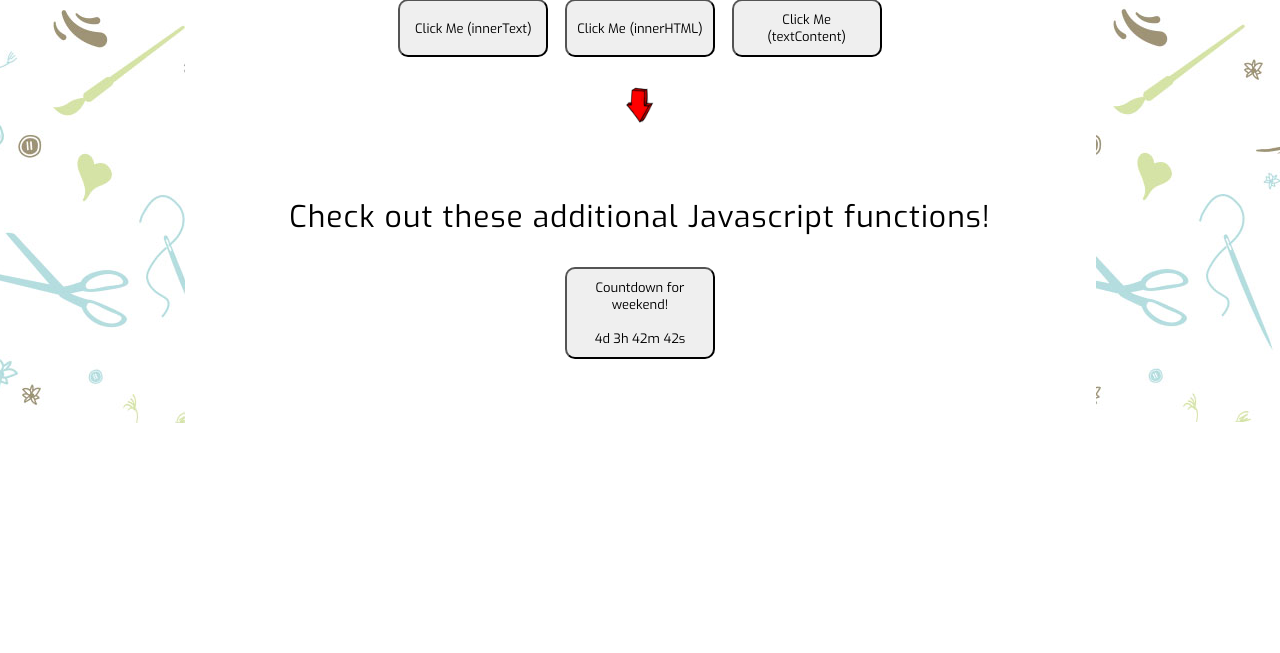
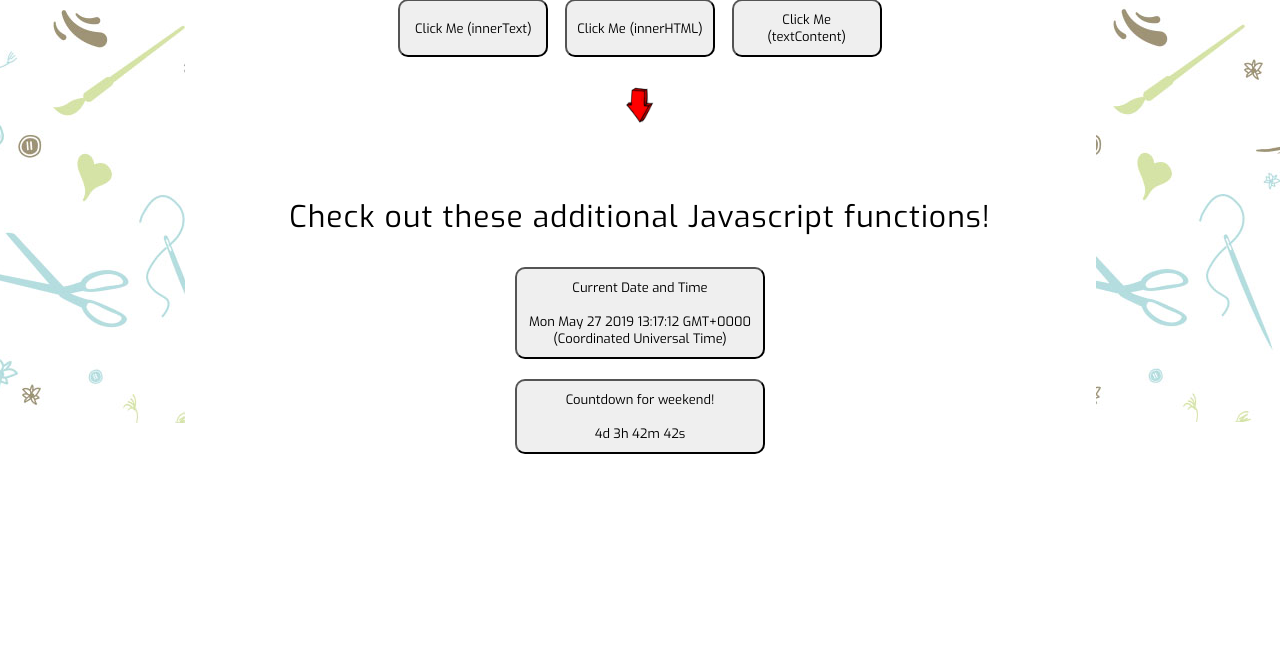
Before and after one commit to Kreceo/Archived-Beginner-Projects, a PHP site: page / in a window 1280 px wide; the page is wider, and only the part inside the window is pictured. Shown: the part 790-1443 px from the top of that part. Run offline with PHP 8.4, Linux system fonts and the light colour scheme.

Commit message:
added javascript current date display box

```diff
--- a/Training/Task_1/public_html/assets/css/index.css
+++ b/Training/Task_1/public_html/assets/css/index.css
@@ -230,7 +230,7 @@ h1 span {
 
 .button-Container-Bottom .countdown {
     width: 100%;
-    max-width: 150px;
+    max-width: 250px;
     display: block;
     margin: 0 auto;
     padding: 10px;
@@ -239,3 +239,17 @@ h1 span {
     font-family: 'Exo', sans-serif;
     margin-bottom: 20px;
 }
+
+/* Current Date */
+
+.button-Container-Bottom .currentDate {
+    width: 100%;
+    max-width: 250px;
+    display: block;
+    margin: 0 auto;
+    padding: 10px;
+    border-radius: 10px;
+    font-size: 13px;
+    font-family: 'Exo', sans-serif;
+    margin-bottom: 20px;
+}
--- a/Training/Task_1/public_html/assets/js/script.js
+++ b/Training/Task_1/public_html/assets/js/script.js
@@ -58,8 +58,6 @@ function myFunction() {
 }
 
 // Function below for countdown timer
-
-
 var weekend = new Date("May 31, 2019 17:00:00").getTime();
 
 // Set function to count down by 1 second each time
@@ -78,17 +76,18 @@ var weekend = new Date("May 31, 2019 17:00:00").getTime();
   var seconds = Math.floor((difference % (1000 * 60)) / 1000);
 
 // Output the result in an element with id="countdown"
-
   document.getElementById("countdown").innerHTML = days + "d " + hours + "h "
   + minutes + "m " + seconds + "s ";
 
 // If the count down is over, write some text
   if (difference < 0) {
-    clearInterval(timer);
+  clearInterval(timer);
     document.getElementById("countdown").innerHTML = "Weekend!!";
   }
 }, 1000);
 
 // Show time and date function below
+  var date = new Date();
+    document.getElementById('currentDate').innerHTML = date;
 
 // 60 Second clock, changing background color every 10 seconds
--- a/Training/Task_1/public_html/index.html
+++ b/Training/Task_1/public_html/index.html
@@ -71,6 +71,11 @@
 
     <!-- Display current date and time -->
 
+    <div class="button-Container-Bottom">
+            <button type="button" class="currentDate">Current Date and Time<br><br>
+            <span id="currentDate"></span></button>
+    </div>
+
     <!-- Countdown to set date (Weekend in this case) -->
 
     <div class="button-Container-Bottom">
```
